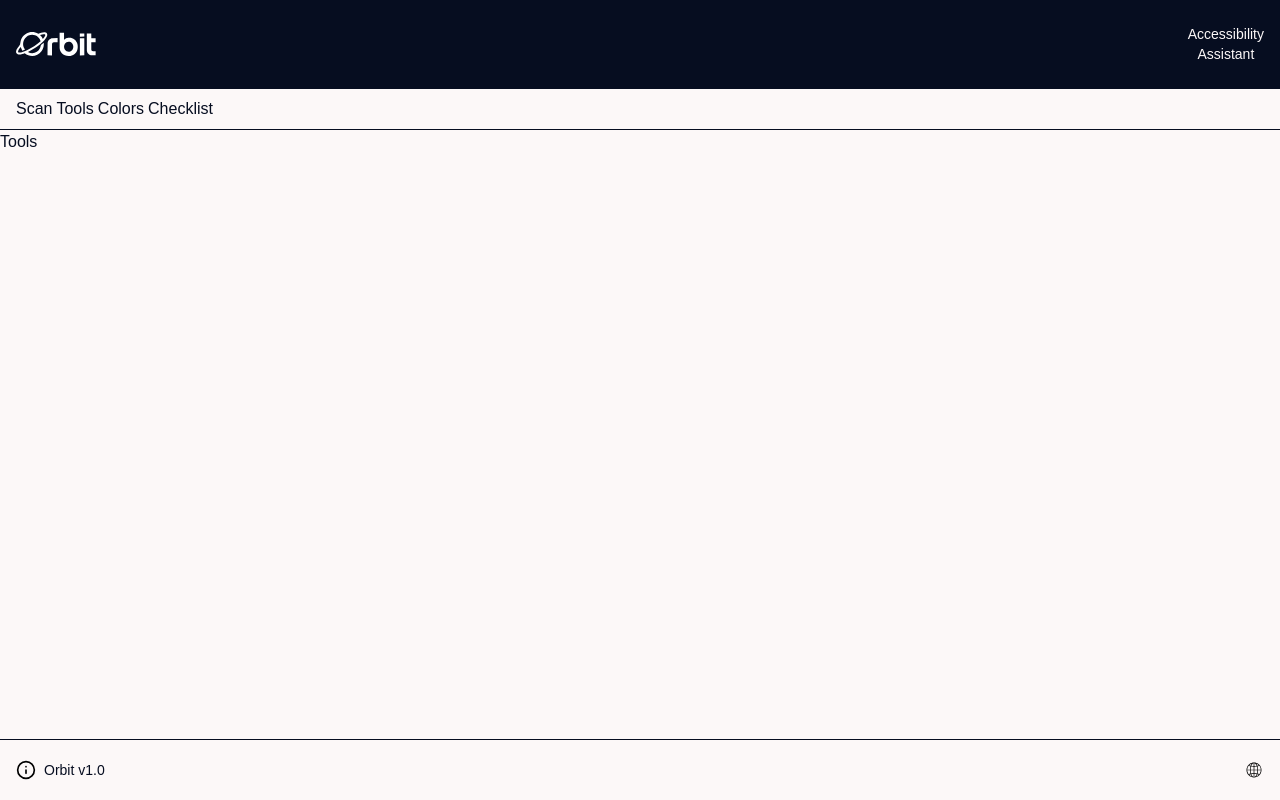
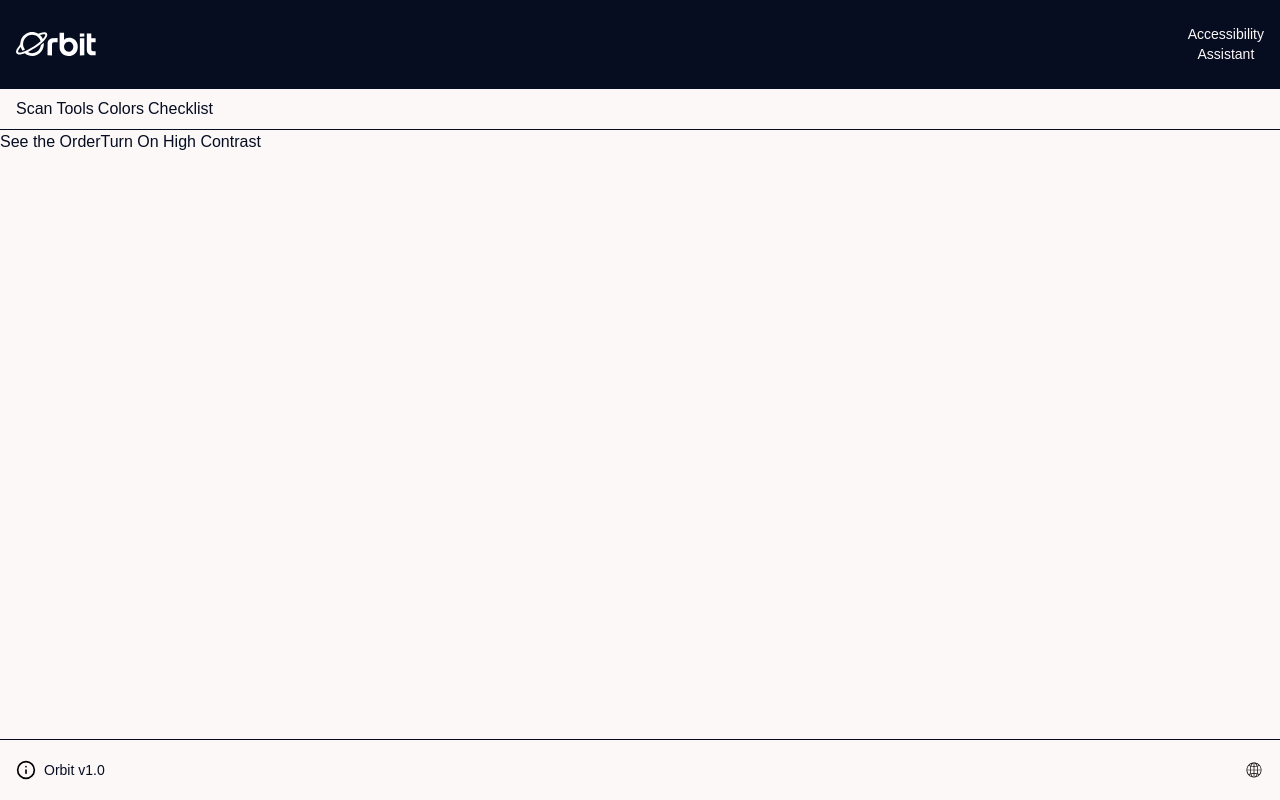
Before and after one commit to mtq01/orbit, a React (Vite) app: page / in a window 1280 px wide. Both pictures are taken after a click on the tab "Tools". Built offline with nearby package versions, Linux system fonts and the light colour scheme.

Commit message:
tool tab has been added

```diff
--- a/src/content.ts
+++ b/src/content.ts
@@ -1,5 +1,7 @@
 // brings axe-core in. vite will bundle it to dist/content.js
 import axe from "axe-core";
+// storing all focusable elements ia a variable for future use
+const focusable = "a[href], button, input, select, textarea, details, [tabindex]:not([tabindex='-1'])";
 
 /* content.ts listens for messages from sidepanel.tsx (previously background.js)
    the content script doesn't care where the message comes from, so no logic changes needed.
@@ -37,4 +39,23 @@ chrome.runtime.onMessage.addListener((message, _sender, sendResponse) => {
       lastHighlighted = el;
     }
   }
+if(message.type === "RUN_HIGHLIGHT"){
+    const focusableElements = document.querySelectorAll(focusable);
+    focusableElements.forEach((element, index) => {
+      (element as HTMLElement).style.outline = "2px solid blue";
+
+      // add number label here
+      const label = document.createElement("span");
+      label.textContent = String(index + 1);
+      label.style.cssText = "background: blue; color: white; padding: 2px 6px; border-radius: 50%; font-size: 12px; position: absolute; z-index: 9999;";
+      element.insertAdjacentElement("beforebegin", label);
+    });
+    sendResponse({success: true});
+    return true;
+}
+  if (message.type === "RUN_HIGH_CONTRAST") {
+  document.body.style.filter = "invert(1) hue-rotate(180deg)";
+  sendResponse({ success: true });
+  return true;
+}
 });
--- a/src/features/tools/Tools.tsx
+++ b/src/features/tools/Tools.tsx
@@ -1,7 +1,57 @@
-type Props = {};
+import { useState } from "react";
+import { HIGHLIGHT_MESSAGE, HIGH_CONTRAST_MESSAGE } from "../../types";
 
-const Tools = (_props: Props) => {
-  return <div>Tools</div>;
+const Tools = () => {
+  const [isHighlightOn, setIsHighlightOn] = useState(false);
+  const [isHighContrastOn, setIsHighContrastOn] = useState(false);
+
+  const handleHighlight = async () => {
+    const [tab] = await chrome.tabs.query({
+      lastFocusedWindow: true,
+      active: true,
+    });
+    if (!tab?.id) return;
+    await chrome.scripting.executeScript({
+      target: { tabId: tab.id },
+      files: ["content.js"],
+    });
+    await chrome.tabs.sendMessage(tab.id, HIGHLIGHT_MESSAGE);
+  };
+
+  const handleHighContrast = async () => {
+    const [tab] = await chrome.tabs.query({
+      lastFocusedWindow: true,
+      active: true,
+    });
+    if (!tab?.id) return;
+    await chrome.scripting.executeScript({
+      target: { tabId: tab.id },
+      files: ["content.js"],
+    });
+    await chrome.tabs.sendMessage(tab.id, HIGH_CONTRAST_MESSAGE);
+  };
+
+  return (
+    <div>
+      <button
+        onClick={() => {
+          setIsHighlightOn(!isHighlightOn);
+          handleHighlight();
+        }}
+      >
+        {isHighlightOn ? "Stop See the Order" : "See the Order"}
+      </button>
+
+      <button
+        onClick={() => {
+          setIsHighContrastOn(!isHighContrastOn);
+          handleHighContrast();
+        }}
+      >
+        {isHighContrastOn ? "Turn Off High Contrast" : "Turn On High Contrast"}
+      </button>
+    </div>
+  );
 };
 
 export default Tools;
--- a/src/types.ts
+++ b/src/types.ts
@@ -22,6 +22,7 @@ export interface AxeResults {
   // passes: AxeResult[];
   // incomplete: AxeResult[];
 }
+//Scan Tab
 export type ScanMessage = {
   type: "RUN_SCAN";
 };
@@ -40,3 +41,24 @@ export type ScanResponse = {
 export const SCAN_MESSAGE: ScanMessage = {
   type: "RUN_SCAN",
 };
+
+//Tool Tab
+export type HighlightMessage = {
+  type: "RUN_HIGHLIGHT";
+};
+
+export type HighlightResponse = {
+  success: boolean;
+};
+
+export const HIGHLIGHT_MESSAGE: HighlightMessage = {
+  type: "RUN_HIGHLIGHT"
+}
+
+export type HighContrastMessage = {
+  type: "RUN_HIGH_CONTRAST";
+};
+
+export const HIGH_CONTRAST_MESSAGE: HighContrastMessage = {
+  type: "RUN_HIGH_CONTRAST"
+};
```
